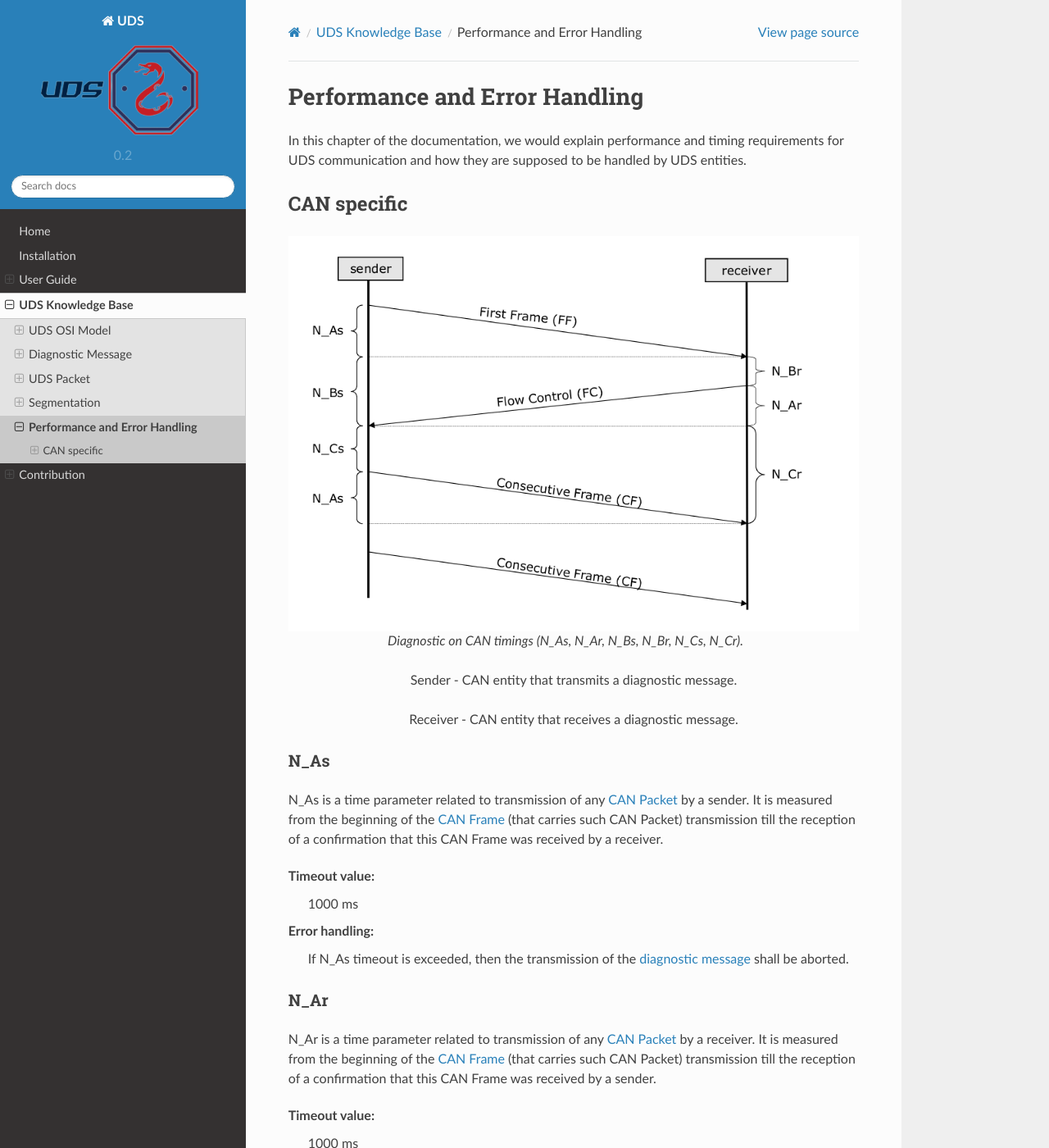
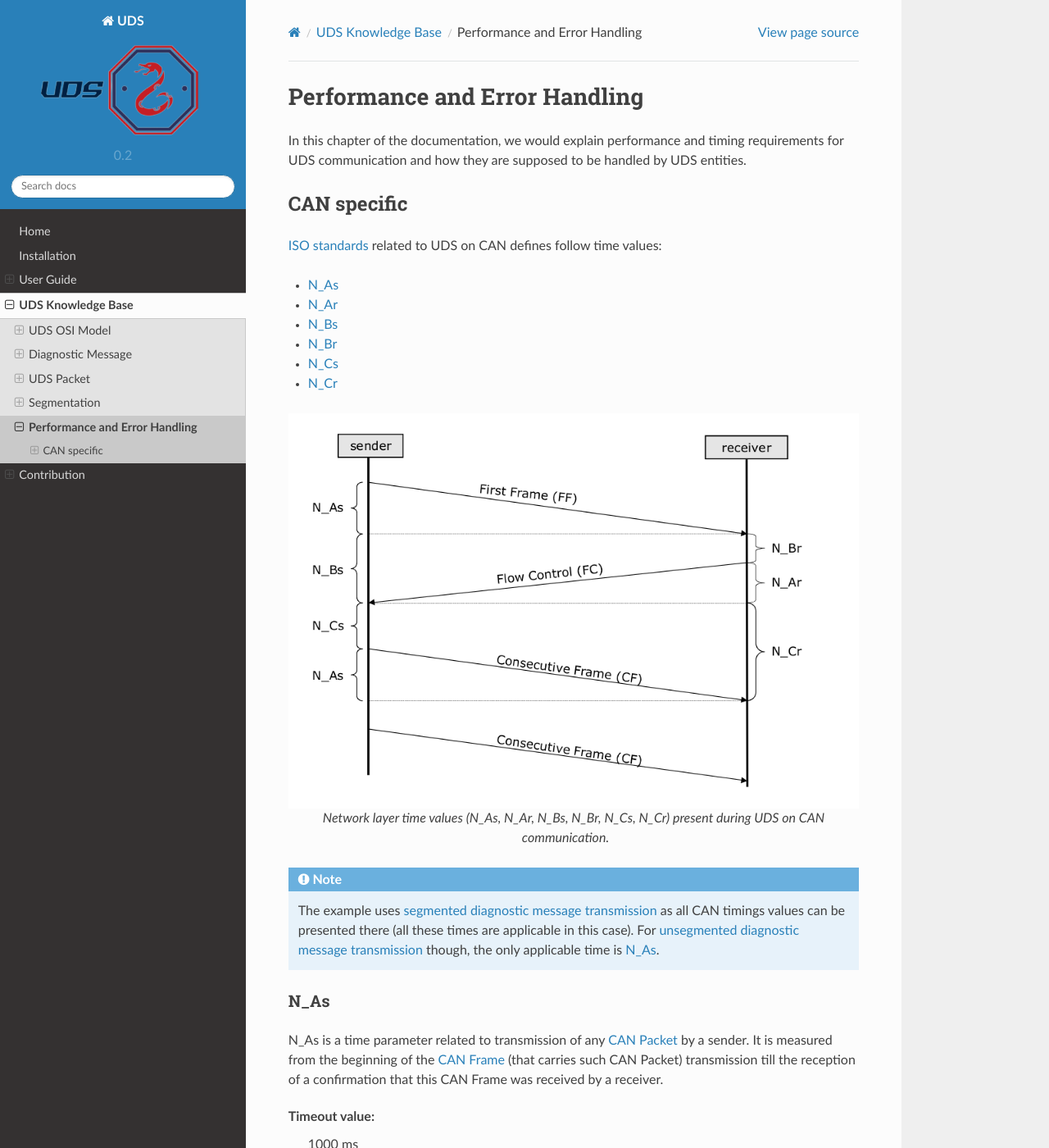
Before and after one commit to mdabrowski1990/uds, a Sphinx documentation site: the page built from docs/source/pages/knowledge_base/performance.rst, in a window 1280 px wide and 1400 px high. Shown: the whole window at 82% size. Built offline with Sphinx 7.4.7 and the Read the Docs theme 2.0.0, drawn with Linux system fonts in a browser that asks for light colours; pages that are not in the unit, such as notebooks, are missing from menus.

Commit message:
CAN_general
Update format and description.

```diff
--- a/docs/source/pages/knowledge_base/performance.rst
+++ b/docs/source/pages/knowledge_base/performance.rst
@@ -6,17 +6,27 @@ and how they are supposed to be handled by UDS entities.
 
 CAN specific
 ------------
+:ref:`ISO standards <knowledge-base-uds-standards>` related to UDS on CAN defines follow time values:
+
+- N_As_
+- N_Ar_
+- N_Bs_
+- N_Br_
+- N_Cs_
+- N_Cr_
 
 .. figure:: ../../images/CAN_Timings.png
     :alt: Diagnostic on CAN timings
     :figclass: align-center
     :width: 100%
 
-    Diagnostic on CAN timings (N_As, N_Ar, N_Bs, N_Br, N_Cs, N_Cr).
+    Network layer time values (N_As, N_Ar, N_Bs, N_Br, N_Cs, N_Cr) present during UDS on CAN communication.
 
-    Sender - CAN entity that transmits a diagnostic message.
-
-    Receiver - CAN entity that receives a diagnostic message.
+.. note::
+  The example uses :ref:`segmented diagnostic message transmission <knowledge-base-segmented-message-transmission>`
+  as all CAN timings values can be presented there (all these times are applicable in this case).
+  For :ref:`unsegmented diagnostic message transmission <knowledge-base-unsegmented-message-transmission>` though,
+  the only applicable time is N_As_.
 
 
 N_As
@@ -72,7 +82,6 @@ It is measured from the end of the last CAN Packet transmission (either received
 till the reception of a confirmation that :ref:`Flow Control <knowledge-base-can-flow-control>` was received by a sender.
 
 Performance requirement:
-
   A receiving entity is obliged to transmit :ref:`Flow Control <knowledge-base-can-flow-control>` packet before value
   of N_Br achieves maximal value threshold.
 
@@ -91,7 +100,6 @@ or transmitted :ref:`Consecutive Frame <knowledge-base-can-consecutive-frame>`),
 that :ref:`Consecutive Frame (CAN Packet) <knowledge-base-can-consecutive-frame>` was received by a receiver.
 
 Performance requirement:
-
   A sending entity is obliged to transmit :ref:`Consecutive Frame <knowledge-base-can-flow-control>` packet before value
   of N_Cs achieves maximal value threshold.
 
```
Also changed, not shown: docs/source/pages/knowledge_base/segmentation.rst (+4 -0 lines).
